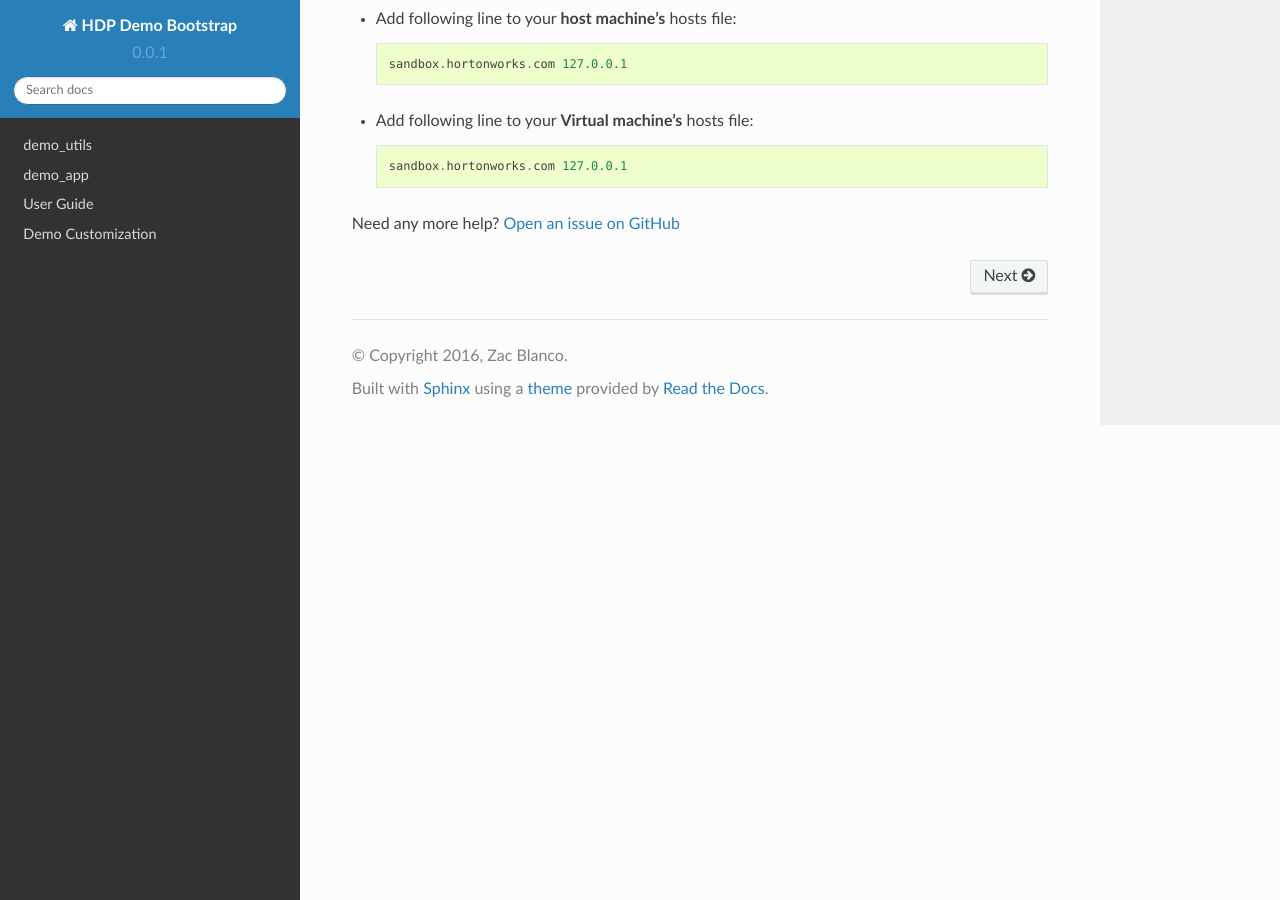
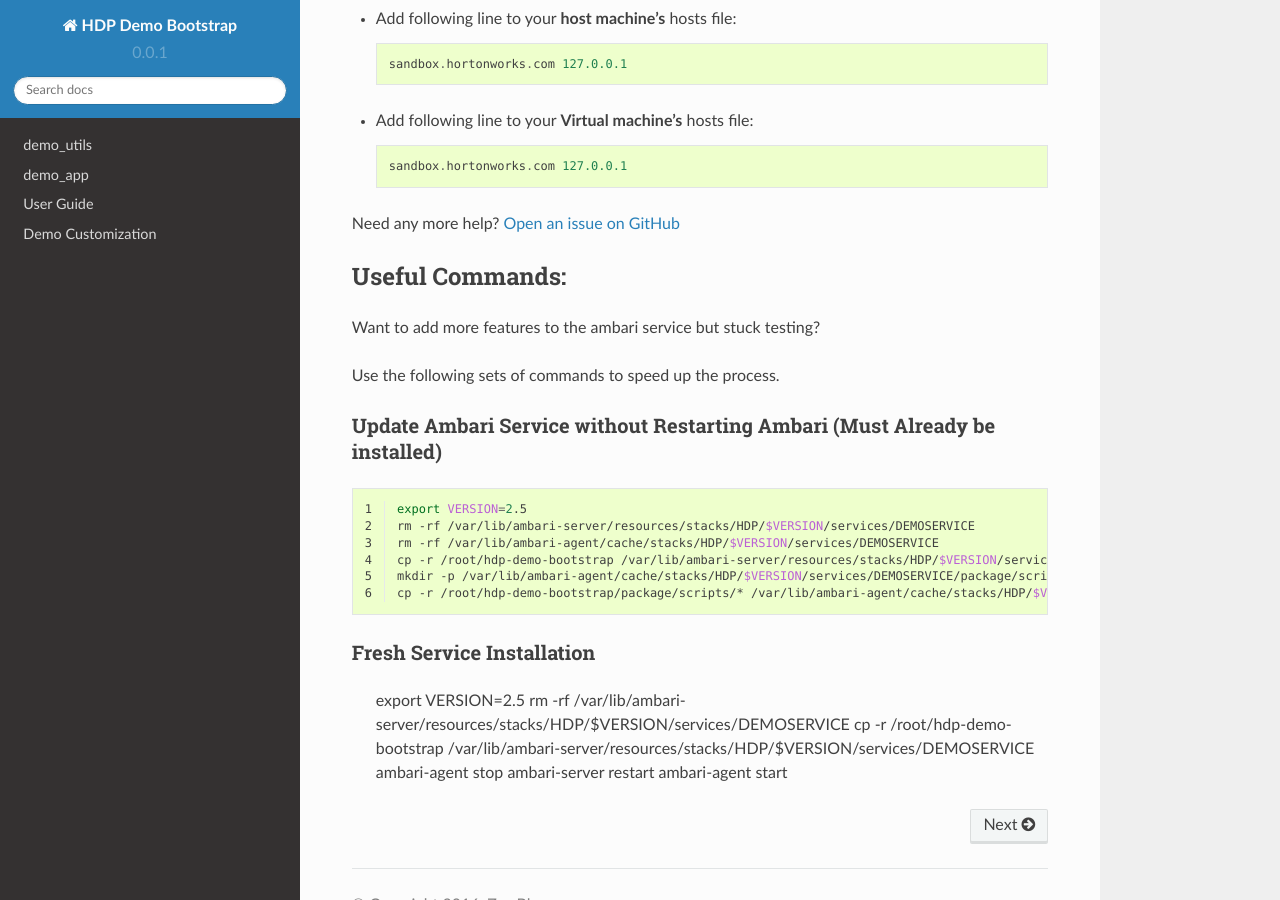
Before and after one commit to ZacBlanco/hdp-demo-bootstrap, a Sphinx documentation site: the page built from docs/source/index.rst, in a window 1280 px wide and 900 px high, scrolled down 1966 px. Built offline with Sphinx 7.4.7 and the Read the Docs theme 2.0.0, drawn with Linux system fonts in a browser that asks for light colours.

Commit message:
Docs updates with useful commands

```diff
--- a/docs/source/index.rst
+++ b/docs/source/index.rst
@@ -86,3 +86,34 @@ If you're having trouble connecting you should first try these things:
     sandbox.hortonworks.com 127.0.0.1
 
 Need any more help? `Open an issue on GitHub <https://github.com/zacblanco/hdp-demo-bootstrap/issues>`_
+
+Useful Commands:
+----------------
+
+Want to add more features to the ambari service but stuck testing?
+
+Use the following sets of commands to speed up the process.
+
+Update Ambari Service without Restarting Ambari (Must Already be installed)
+~~~~~~~~~~~~~~~~~~~~~~~~~~~~~~~~~~~~~~~~~~~~~~~~~~~~~~~~~~~~~~~~~~~~~~~~~~~
+
+.. code-block:: bash
+  :linenos:
+
+  export VERSION=2.5
+  rm -rf /var/lib/ambari-server/resources/stacks/HDP/$VERSION/services/DEMOSERVICE
+  rm -rf /var/lib/ambari-agent/cache/stacks/HDP/$VERSION/services/DEMOSERVICE
+  cp -r /root/hdp-demo-bootstrap /var/lib/ambari-server/resources/stacks/HDP/$VERSION/services/DEMOSERVICE
+  mkdir -p /var/lib/ambari-agent/cache/stacks/HDP/$VERSION/services/DEMOSERVICE/package/scripts
+  cp -r /root/hdp-demo-bootstrap/package/scripts/* /var/lib/ambari-agent/cache/stacks/HDP/$VERSION/services/DEMOSERVICE/package/scripts
+
+
+Fresh Service Installation
+~~~~~~~~~~~~~~~~~~~~~~~~~~
+
+  export VERSION=2.5
+  rm -rf /var/lib/ambari-server/resources/stacks/HDP/$VERSION/services/DEMOSERVICE
+  cp -r /root/hdp-demo-bootstrap /var/lib/ambari-server/resources/stacks/HDP/$VERSION/services/DEMOSERVICE
+  ambari-agent stop
+  ambari-server restart
+  ambari-agent start
```
